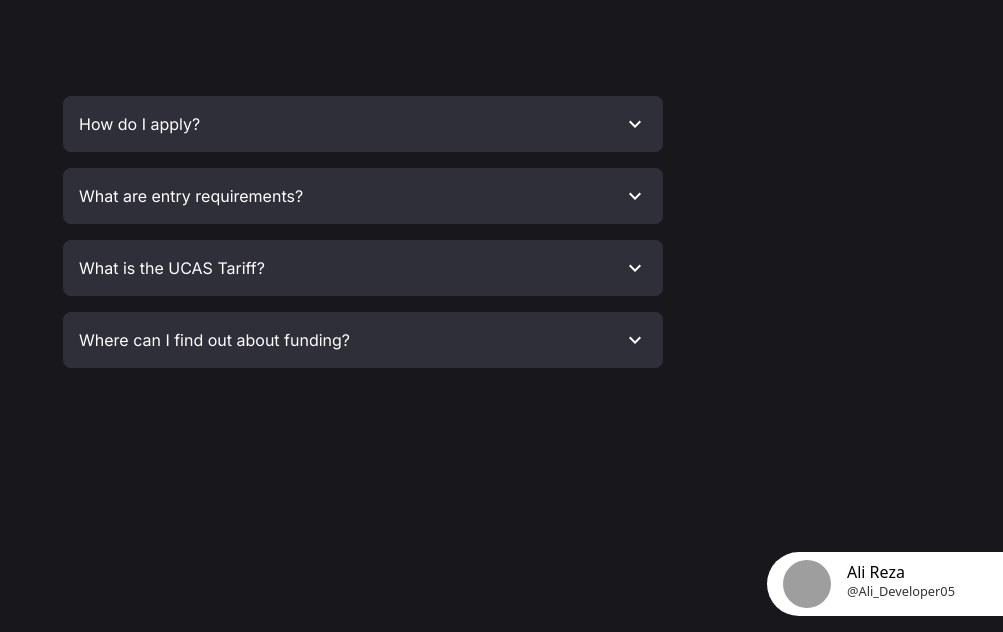
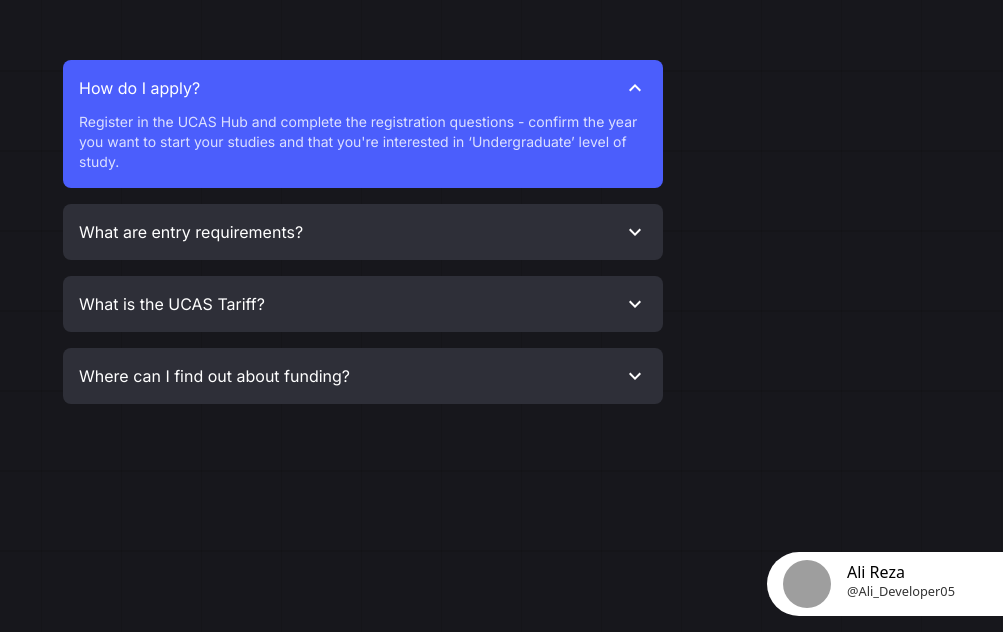
Before and after one commit to alisamadiii/Front-End-Styles, a Next.js app: page / in a window 1280 px wide. Shown: the part 168-800 px from the top of the page, without its empty margins (277-1280 px from the left). Built offline with nearby package versions, Linux system fonts and the light colour scheme; grey boxes are pictures that could not be loaded.

Commit message:
You can now see only one FAQ

```diff
--- a/pages/components/Each_Faq.tsx
+++ b/pages/components/Each_Faq.tsx
@@ -1,36 +1,38 @@
-import React, { useState } from "react";
+import React from "react";
 import { AnimatePresence, motion } from "framer-motion";
 
-import { EachFAQTypes } from "../content/FAQ";
+import { EachFAQTypes } from "../content/FAQ"; // Types
+
+import { MdKeyboardArrowDown } from "react-icons/md"; // Arrow Icon
 
 type Props = {
   faq: EachFAQTypes;
+  faqNum: number;
+  setFaqNum: (a: number) => void;
 };
 
-import { MdKeyboardArrowDown } from "react-icons/md";
-
-export default function Faq({ faq }: Props) {
-  const [isOpen, setIsOpen] = useState<boolean>(false);
-
-  const { question, answer } = faq;
+export default function Faq({ faq, faqNum, setFaqNum }: Props) {
+  const { id, question, answer } = faq;
 
   return (
     <div
       className={`w-full max-w-[600px] mx-auto rounded-lg p-4 duration-150 ${
-        isOpen ? "bg-[#4B5EFC]" : "bg-[#2E2F38]"
+        faqNum == id ? "bg-[#4B5EFC]" : "bg-[#2E2F38]"
       }`}
     >
+      {/* Question + Arrow */}
       <div
         className="flex items-center justify-between cursor-pointer"
-        onClick={() => setIsOpen(!isOpen)}
+        onClick={() => setFaqNum(id)}
       >
         <h1>{question}</h1>
         <MdKeyboardArrowDown
-          className={`text-2xl duration-200 ${isOpen && "rotate-180"}`}
+          className={`text-2xl duration-200 ${faqNum == id && "rotate-180"}`}
         />
       </div>
+      {/* Answer */}
       <AnimatePresence>
-        {isOpen && (
+        {faqNum == id && (
           <motion.p
             initial={{ height: 0, marginTop: 0, opacity: 0 }}
             animate={{ height: "auto", marginTop: 12, opacity: 0.8 }}
--- a/pages/components/Producer.tsx
+++ b/pages/components/Producer.tsx
@@ -7,7 +7,7 @@ type Props = {};
 const LinkEntry: Variants = {
   hidden: { opacity: 0, x: 100 },
   visible: { opacity: 1, x: 0 },
-};
+}; // Framer Motion animation
 
 export default function Producer({}: Props) {
   return (
--- a/pages/index.tsx
+++ b/pages/index.tsx
@@ -1,17 +1,21 @@
+import { useState } from "react";
 import { Inter } from "next/font/google";
+
 import { FAQ } from "./content/FAQ";
 import Each_Faq from "./components/Each_Faq";
 
 const inter = Inter({ subsets: ["latin"] });
 
 export default function Home() {
+  const [faqNum, setFaqNum] = useState<number>(1);
+
   return (
     <main
       className={`${inter.className} flex justify-center items-center h-screen`}
     >
       <div className="flex flex-col w-full gap-4">
         {FAQ.map((f) => (
-          <Each_Faq key={f.id} faq={f} />
+          <Each_Faq key={f.id} faq={f} faqNum={faqNum} setFaqNum={setFaqNum} />
         ))}
       </div>
     </main>
--- a/styles/globals.css
+++ b/styles/globals.css
@@ -3,5 +3,5 @@
 @tailwind utilities;
 
 body {
-  @apply text-white bg-[#17171C];
+  @apply text-white bg-[#17171C] bg-pattern;
 }
--- a/tailwind.config.js
+++ b/tailwind.config.js
@@ -1,18 +1,27 @@
 /** @type {import('tailwindcss').Config} */
 module.exports = {
   content: [
-    './pages/**/*.{js,ts,jsx,tsx,mdx}',
-    './components/**/*.{js,ts,jsx,tsx,mdx}',
-    './app/**/*.{js,ts,jsx,tsx,mdx}',
+    "./pages/**/*.{js,ts,jsx,tsx,mdx}",
+    "./components/**/*.{js,ts,jsx,tsx,mdx}",
+    "./app/**/*.{js,ts,jsx,tsx,mdx}",
   ],
   theme: {
     extend: {
       backgroundImage: {
-        'gradient-radial': 'radial-gradient(var(--tw-gradient-stops))',
-        'gradient-conic':
-          'conic-gradient(from 180deg at 50% 50%, var(--tw-gradient-stops))',
+        "gradient-radial": "radial-gradient(var(--tw-gradient-stops))",
+        "gradient-conic":
+          "conic-gradient(from 180deg at 50% 50%, var(--tw-gradient-stops))",
+      },
+      backgroundImage: {
+        pattern: `linear-gradient(rgba(0, 0, 0, .1) 2px, transparent 2px), linear-gradient(90deg, rgba(0, 0, 0, .1) 1px, transparent 1px);`,
+      },
+      backgroundSize: {
+        pattern: "80px 80px, 80px 80px",
+      },
+      backgroundPosition: {
+        pattern: "-2px -2px, -2px -2px, -1px -1px, -1px -1px",
       },
     },
   },
   plugins: [],
-}
+};
```
